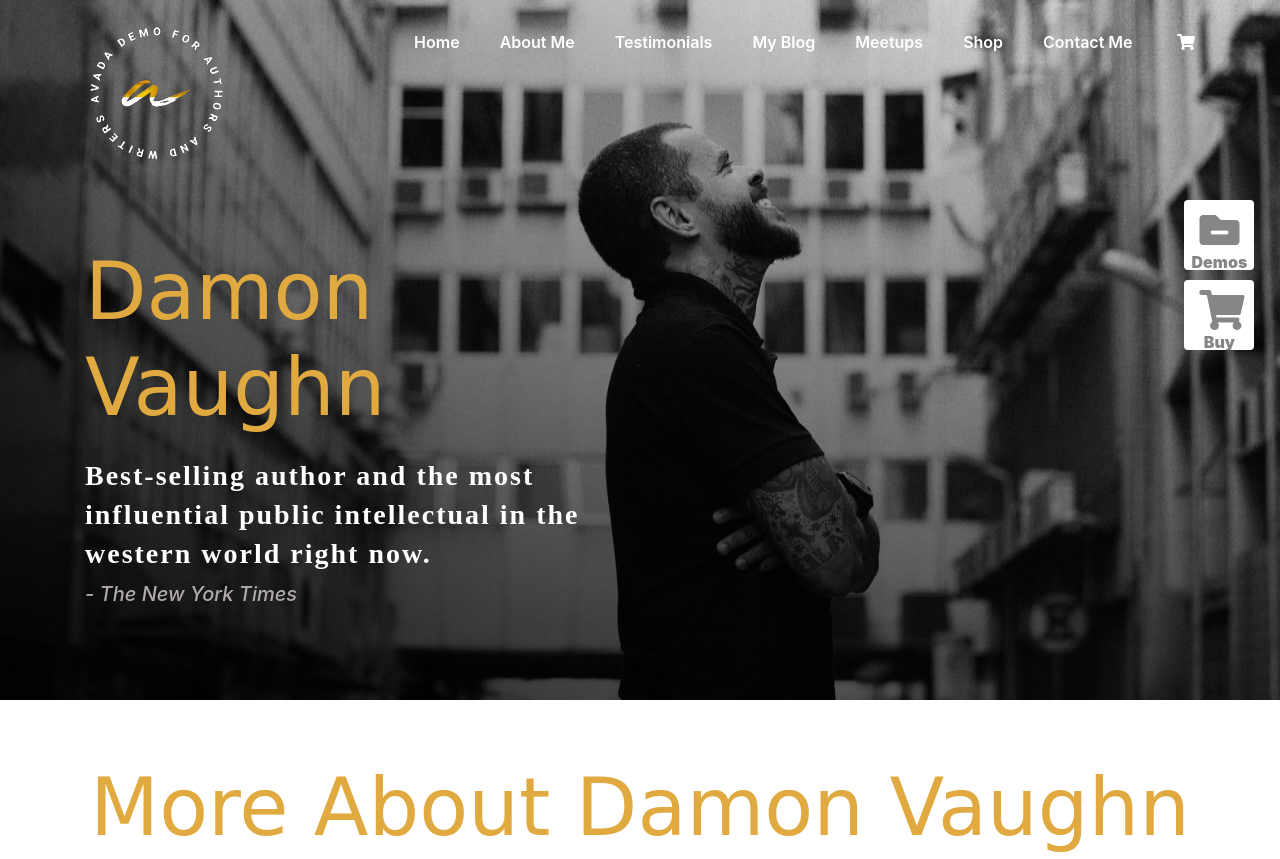
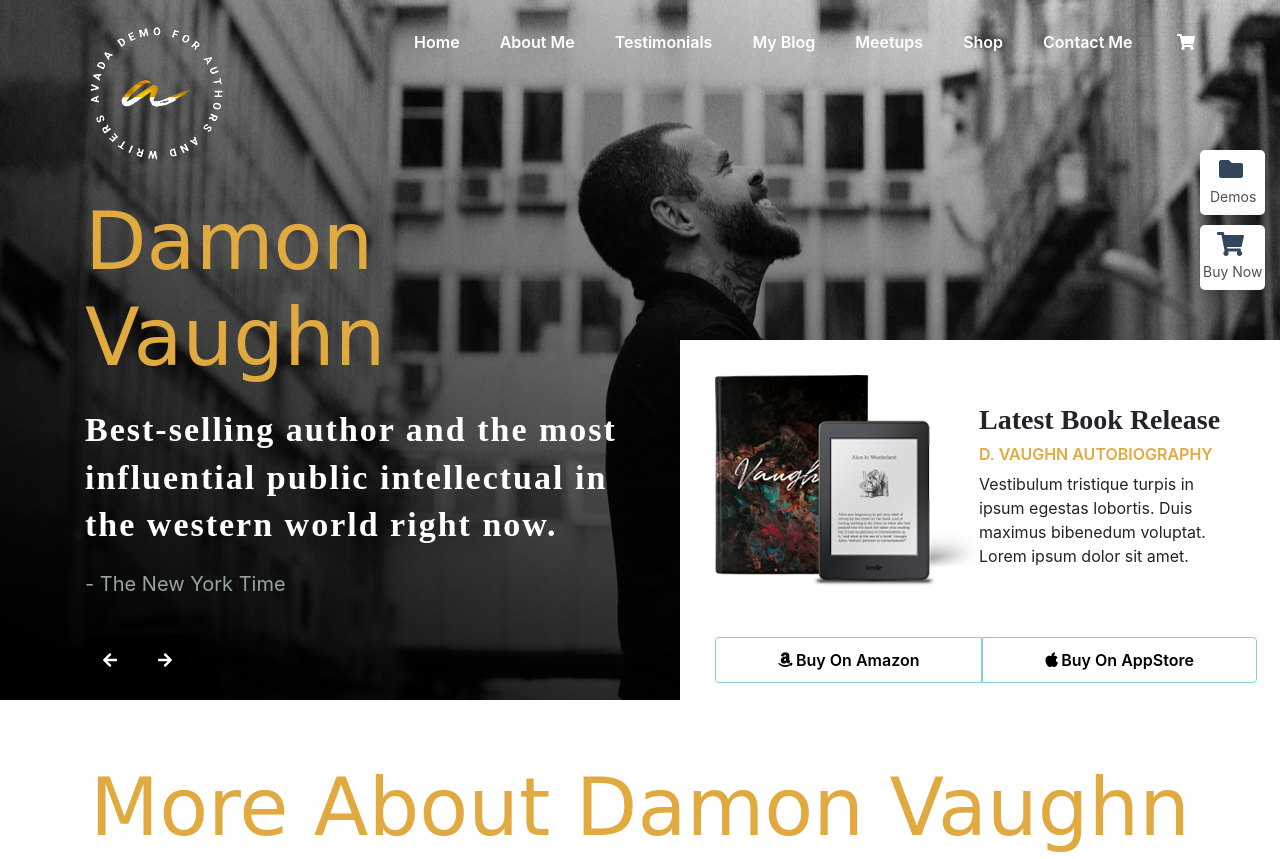
Before and after one commit to carmelocarnamucio/proj-html-vuejs, a plain HTML site: page index.html in a window 1280 px wide. Shown: the top 859 px of the page. Drawn offline with nearby package versions, Linux system fonts and the light colour scheme; a web font is replaced by a local one.

Commit message:
aggiunta parte mancante e sistemato piccole cose

```diff
--- a/css/style.css
+++ b/css/style.css
@@ -117,6 +117,7 @@ h5 {
 /* Header */
 
 header  {
+  position: relative;
   height: 700px;
   background-image: url('../img/hero-07-2x.jpg');
   background-size: cover;
@@ -136,8 +137,9 @@ header  {
 .overlay {
   width: 100%;
   height: 100%;
-  background: rgb(0,0,0);
-  background: linear-gradient(20deg, rgba(0, 0, 0, 0.88) 3%, rgba(250,250,250,0) 100%);
+  background: -webkit-linear-gradient(290deg, rgba(0,0,0,1) 3%, rgba(250,250,250,0) 100%);
+  background: -o-linear-gradient(290deg, rgba(0,0,0,1) 3%, rgba(250,250,250,0) 100%);
+  background: linear-gradient(20deg, rgba(0,0,0,1) 3%, rgba(250,250,250,0) 100%);
 }
 
 .navbar-menu {
@@ -178,6 +180,70 @@ header  {
   font-weight: bold;
   letter-spacing: 2px;
   line-height: 140%;
+  font-size: 34px;
+}
+
+.jumbotron-text + p {
+  font-size: 20px;
+}
+
+.arrow-jumbo {
+  display: flex;
+  padding-bottom: 150px;
+}
+
+.arrow-left-jumbo, .arrow-right-jumbo {
+  width: 50px;
+  height: 50px;
+  display: flex;
+  justify-content: center;
+  align-items: center;
+  margin-right: 5px;
+  background-color: black;
+}
+
+.arrow-jumbo a:hover {
+  color: white;
+}
+
+.latest-book-release {
+  position: absolute;
+  bottom: 0;
+  right: 0;
+  width: 600px;
+  height: 360px;
+  background-color: white;
+  padding: 30px;
+  padding-left: 50px;
+}
+
+.latest-book-release-text {
+  width: calc(100% - 300px);
+  align-self: center;
+}
+
+#amazon-button, #appstore-button {
+  padding: 10px 62px;
+  background-color: white;
+  border: 1px solid #80d0d6;
+}
+
+#amazon-button {
+  border-top-left-radius: 4px;
+  border-bottom-left-radius: 4px;
+}
+
+#amazon-button:focus {
+  outline: none;
+}
+
+#amazon-button:hover, #appstore-button:hover {
+  border: 1px solid #3da698;
+}
+
+#appstore-button {
+  border-top-right-radius: 4px;
+  border-bottom-right-radius: 4px;
 }
 
 /* Sezione about */
@@ -219,6 +285,16 @@ header  {
 
 .audiologo {
   padding: 10px;
+}
+
+.backgroundlog {
+  background-color: #fef7e9;
+}
+
+.logAbout {
+  padding: 50px;
+  max-width: 1140px;
+  margin-left: 180px;
 }
 
 /* Sezione critics */
@@ -354,14 +430,14 @@ header  {
 }
 
 .newsletter-text {
-  font-size: 20px;
+  font-size: 17px;
   color: #8e8e8e;
 }
 
 input {
   height: 38px;
   border-radius: 6px;
-  padding: 20px;
+  padding: 17px;
   width: 70%;
 }
 
@@ -413,7 +489,7 @@ input {
 /* Author information */
 
 #recent-articles {
-    background-color: #fef7e9;
+  background-color: #fef7e9;
 }
 
 .creativity-tips {
@@ -428,6 +504,8 @@ input {
   height: 350px;
   background-image: url('../img/creativity.jpg');
   background-position: center;
+  background-repeat: no-repeat;
+  background-size: cover;
 }
 
 .creativity-text {
@@ -462,7 +540,7 @@ input {
   background-position: center;
 }
 
-/* footer */
+/* Footer */
 
 footer {
   height: 380px;
@@ -523,8 +601,12 @@ footer {
 }
 
 .conctactEmal {
+  font-family: "DM Sans";
+  color: #f4a700;
+}
 
-  font-family: "DM Sans";
+.email-color:hover {
+  color: #f4a700;
 }
 
 .col-xs-4 > span {
@@ -553,6 +635,7 @@ footer {
   height: 40px;
   margin-left: 20px;
   margin-bottom: 40px;
+  color: #f4a700;
 }
 
 .social{
@@ -576,117 +659,93 @@ footer {
   margin-top: 30px;
 }
 
-
-/* CALL TO ACTION */
-.callToAction1 {
-    position: fixed;
-    right: 2%;
-    top: 200px;
-    width: 70px;
-    height: 70px;
-    border-radius: 4px;
-    background-color: #fff;
-    z-index: 3;
-    overflow: hidden;
-    text-align: center;
+.link-color:hover{
+  color: #f4a700;
 }
 
-.callToAction1 .demos {
-    display: flex;
+/* Try Buy */
+
+.try-buy {
+  position: fixed;
+  top: 150px;
+  right: 15px;
+  z-index: 3;
 }
 
-.callToAction1 .demos i {
-    font-size: 40px;
-    padding: 5px;
-    padding: 10px 15px 0;
-    color: #868686;
+.try-buy i {
+  font-size: 24px;
+  color: #33475b;
 }
 
-.callToAction1 p {
-    color: #868686;
-    font-weight: 900;
+.try,
+.buy {
+  width: 65px;
+  height: 65px;
+  background-color: #fefefe;
+  border-radius: 5px;
+  box-shadow: 0px 0px 20px rgb(1, 1, 1, .2);
+  cursor: pointer;
 }
 
-@keyframes switchCTA1 {
-    0%   {
-        transform: translateX(0);
-    }
-    100% {
-        transform: translateX(-70px);
-    }
+.try {
+  margin-bottom: 10px;
 }
 
-.callToAction1:hover {
-    cursor: pointer;
+.spaceTry {
+  font-size: 14px;
+  color: #4a5259;
+  margin-left: 10px;
 }
 
-.callToAction1:hover .demos i {
-    animation: 0.2s ease-out 0s 1 switchCTA1;
-    animation-fill-mode: forwards;
+.spaceBuy {
+  font-size: 14px;
+  color: #4a5259;
+  margin-left: 3px;
 }
 
-.callToAction2 {
-    position: fixed;
-    right: 2%;
-    top: 280px;
-    width: 70px;
-    height: 70px;
-    border-radius: 4px;
-    background-color: #fff;
-    /* display: flex;
-    justify-content: center;
-    align-items: center; */
-    z-index: 3;
-    overflow: hidden;
-    text-align: center;
+.buy .price {
+  position: relative;
+  font-size: 25px;
+  line-height: 1.4;
+  font-weight: 700;
+  color: #65bc7b;
 }
 
-.callToAction2 .shop {
-    display: flex;
+.buy .price::before {
+  position: absolute;
+  top: 0;
+  left: 0;
+  transform: translateX(-100%);
+  font-size: 14px;
 }
 
-
-.callToAction2 .shop .dollar p {
-    color: aquamarine;
-    font-size: 30px;
-    position: relative;
-    padding: 10px 20px 0;
+.try-scroll-wrapper,
+.buy-scroll-wrapper {
+  overflow: hidden;
+  max-width: 100%;
 }
 
-.callToAction2 .shop .dollar i {
-    color: aquamarine;
-    font-size: 20px;
-    position: absolute;
-    top: 0;
-    left: -10px;
+.try-scroll-wrapper i {
+  margin-left: 19px;
+  margin-top: 7px;
 }
 
-.callToAction2 .shop i {
-    font-size: 40px;
-    padding: 5px;
-    padding: 10px 15px 0;
-    color: #868686;
+.buy-scroll-wrapper span {
+  margin-left: 20px;
 }
 
-.callToAction2 p {
-    color: #868686;
-    font-weight: 900;
+.buy-scroll-wrapper i {
+  margin-left: 17px;
+  margin-top: 7px;
 }
 
-@keyframes switchCTA2 {
-    0%   {
-        transform: translateX(0);
-    }
-    100% {
-        transform: translateX(-80px);
-    }
+.buy:hover .scroll,
+.try:hover .scroll {
+  transform: translateX(-50px);
 }
 
-.callToAction2:hover {
-    cursor: pointer;
+.scroll {
+  width: 200%;
+  left: 0;
+  transition: .1s ease-in;
 }
-
-.callToAction2:hover .shop {
-    animation: 0.2s ease-out 0s 1 switchCTA2;
-    animation-fill-mode: forwards;
-}
--- a/index.html
+++ b/index.html
@@ -45,16 +45,38 @@
             </div>
           </div>
           <div class="container">
-            <div class="row justify-content-between mt-50">
+            <div class="row justify-content-between">
               <div class="col-xs-12 col-md-6">
                 <h1 class="yellow">Damon Vaughn</h1>
                 <h5 class="white mt-20 bold jumbotron-text">
                   Best-selling author and the most influential public
                   intellectual in the western world right now.
                 </h5>
-                <h3>- The New York Times</h3>
+                <p class="grey text-capitalize mt-20 pb-20">- the new york time</p>
+                  <div class="arrow-jumbo">
+                    <div class="arrow-left-jumbo">
+                      <a href="#"><i class="fas fa-arrow-left"></i></a>
+                    </div>
+                    <div class="arrow-right-jumbo">
+                      <a href="#"><i class="fas fa-arrow-right"></i></a>
+                    </div>
+                  </div>
               </div>
             </div>
+          </div>
+        </div>
+        <div class="latest-book-release">
+          <div class="row pb-20">
+            <img src="img/book-widget.png" alt="book">
+            <div class="latest-book-release-text">
+              <h5 class="text-capitalize semi-bold">latest book release</h5>
+              <h6 class="yellow text-uppercase semi-bold">d. vaughn autobiography</h6>
+              <p>Vestibulum tristique turpis in ipsum egestas lobortis. Duis maximus bibenedum voluptat. Lorem ipsum dolor sit amet.</p>
+            </div>
+          </div>
+          <div class="row">
+            <button id="amazon-button" type="button" name="button" class="semi-bold"><i class="fab fa-amazon"></i> Buy On Amazon</button>
+            <button id="appstore-button" type="button" name="button" class="semi-bold"><i class="fab fa-apple"></i> Buy On AppStore</button>
           </div>
         </div>
       </header>
@@ -70,7 +92,9 @@
                 <button type="button" name="button" class="btn btn-success mt-20">Meet The Author</button>
             </div>
           </div>
-          <div class="row mt-100 pb-50">
+        </div>
+        <div class="backgroundlog">
+          <div class="row mt-100 logAbout">
             <div class="col-xs-12 col-sm-6 col-lg-3 sponsor">
               <a href="#">
                 <img src="img/ebay-logotan-2x-200x66.png" alt="logo-ebay">
@@ -225,11 +249,9 @@
                 </p>
                 <div class="col-xs-12">
                   <input type="text" name="" value="" placeholder=" Insert your email...*">
-                  <div class="btn-news">
-                    Subscribe
-                  </div>
+                  <button type="button" name="button" class="btn btn-success">Subscribe</button>
                 </div>
-                <p class="newsletter-text font-weight-light text-center mt-50 pb-100">
+                <p class="newsletter-text font-weight-light text-center mt-20 pb-100">
                   Donec fringilla nunc eu turpis dignissim, at euismod sapien tincidunt.
                 </p>
               </div>
@@ -352,7 +374,7 @@
                     <li>63 E. Studebaker Street Bolingbrook, IL 60440</li>
                     <li>Phone: (800) 000-0000</li>
                     <li>Mobile: (800) 000-0000</li>
-                    <li>Email: <a class="conctactEmail"href="#">info@your-company.com</a></li>
+                    <li>Email: <a class="email-color"href="#">info@your-company.com</a></li>
                   </ul>
                 </div>
                 <div class="social-account padding flex-between">
@@ -363,24 +385,30 @@
             </div>
           </div>
           <div class="col-xs-4 offset-xs-2 copyright">
-            © Copyright 2012 - 2020 | Avada Theme by <a href="#">{{theme}}</a> | All Rights Reserved | Powered by <a href="#">{{word}}</a>
+            © Copyright 2012 - 2020 | Avada Theme by <a class="link-color"href="#">{{theme}}</a> | All Rights Reserved | Powered by <a class="link-color" href="#">{{word}}</a>
           </div>
 
       </footer>
-      <!--  -->
-      <div class="callToAction1">
-        <div class="demos">
-          <i class="fas fa-folder-minus"></i>
-          <i class="fas fa-folder-minus"></i>
+      <!-- Try Buy -->
+      <div class="try-buy">
+        <div class="try flex fd-col jc-evenly ai-center">
+          <div class="try-scroll-wrapper">
+            <div class="scroll">
+              <i class="fas fa-folder"></i>
+              <i class="fas fa-folder"></i>
+            </div>
+          </div>
+          <span class="spaceTry">Demos</span>
         </div>
-        <p>Demos</p>
-      </div>
-      <div class="callToAction2">
-        <div class="shop">
-          <i class="fas fa-shopping-cart"></i>
-          <i class="fas fa-shopping-cart"></i>
+        <div class="buy flex fd-col jc-evenly ai-center">
+          <div class="buy-scroll-wrapper">
+            <div class="scroll">
+              <i class="fas fa-shopping-cart"></i>
+              <i class="fas fa-shopping-cart"></i>
+            </div>
+          </div>
+          <span class="spaceBuy">Buy Now</span>
         </div>
-        <p>Buy Now</p>
       </div>
 
   <script type="text/javascript" src="./js/script.js"></script>
```
Also changed, not shown: js/script.js (+12 -44 lines).
